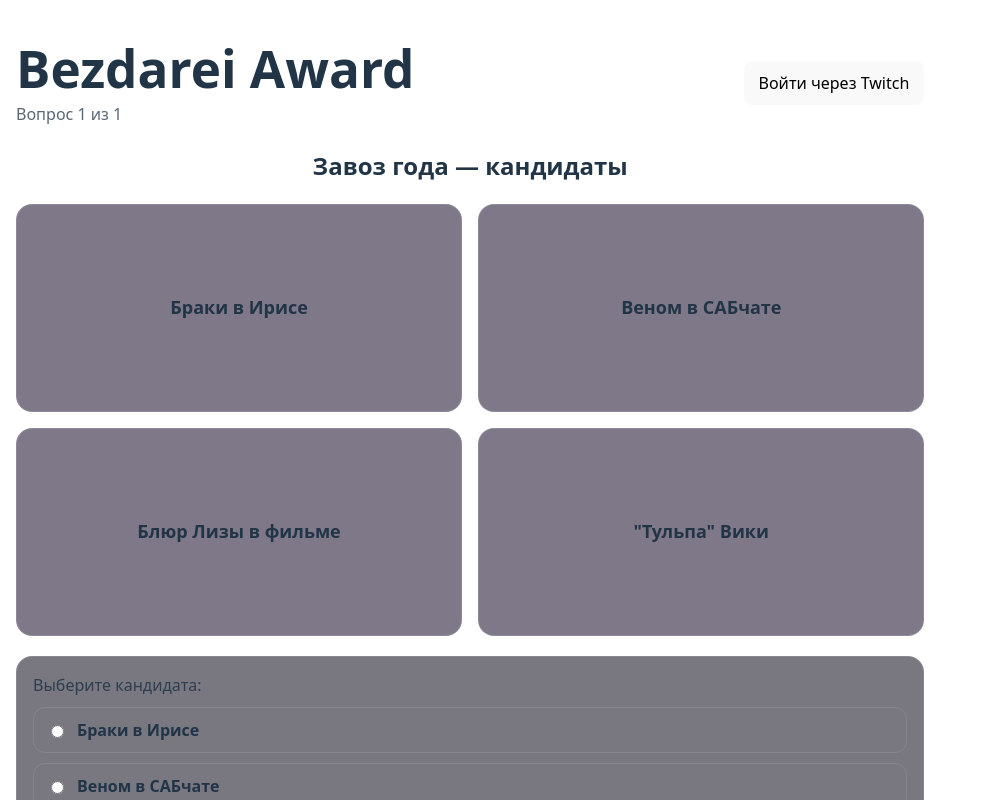
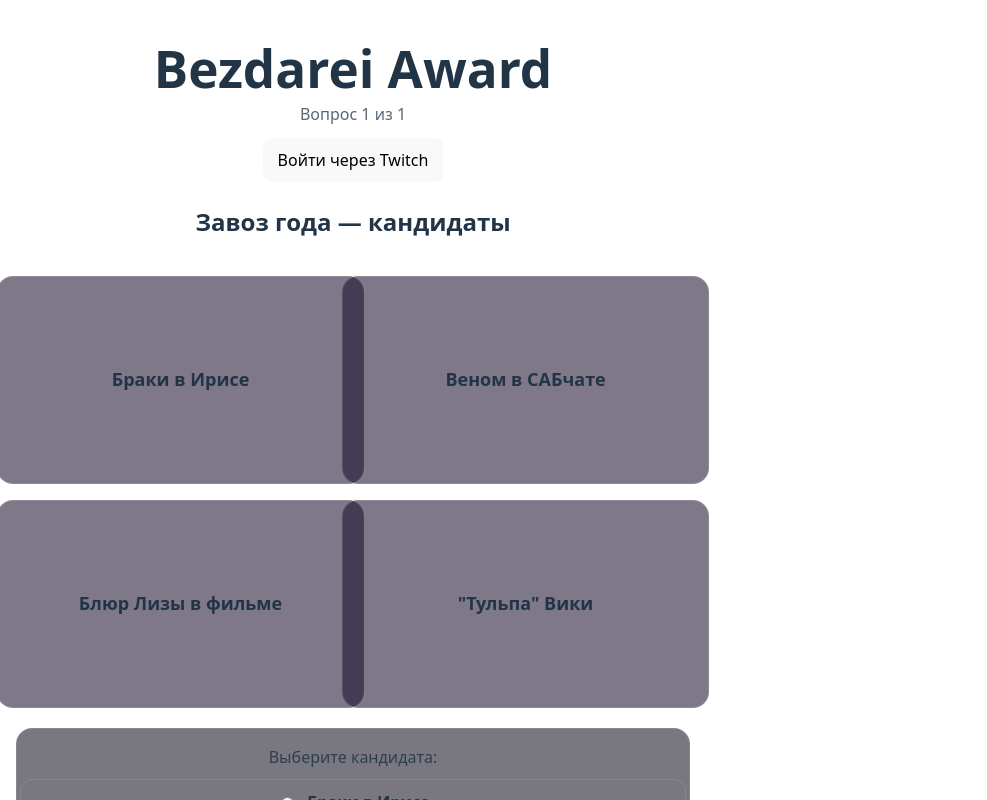
Before and after one commit to Electosonic/bezdareiaward, a React (Vite) app: page / in a window 1280 px wide. Shown: the top 800 px of the page, without its empty margins (0-987 px from the left). Built offline with nearby package versions, Linux system fonts and the light colour scheme.

Commit message:
center elements

```diff
--- a/src/App.tsx
+++ b/src/App.tsx
@@ -130,22 +130,48 @@
   const canNext = step < ballot.length - 1;
   const hasUnsavedChange = !!selected && selected !== savedForNom;
 
+  // ======= СТИЛИ (всё по центру) =======
+
   const containerStyle: React.CSSProperties = {
     maxWidth: 980,
     margin: "24px auto",
     padding: 16,
     fontFamily: "system-ui",
+    display: "flex",
+    flexDirection: "column",
+    alignItems: "center",
+  };
+
+  const topPanelStyle: React.CSSProperties = {
+    width: "100%",
+    display: "flex",
+    flexDirection: "column",
+    alignItems: "center",
+    gap: 12,
+    textAlign: "center",
+  };
+
+  const authRowStyle: React.CSSProperties = {
+    display: "flex",
+    gap: 10,
+    alignItems: "center",
+    justifyContent: "center",
+    flexWrap: "wrap",
   };
 
   const cardGrid: React.CSSProperties = {
+    width: "100%",
     display: "grid",
     gridTemplateColumns: "repeat(2, minmax(0, 1fr))",
     gap: 16,
     marginTop: 16,
     marginBottom: 20,
+    justifyItems: "center",
   };
 
   const cardStyle = (active: boolean): React.CSSProperties => ({
+    width: "100%",
+    maxWidth: 420,
     borderRadius: 16,
     padding: 18,
     border: active ? "2px solid rgba(180, 140, 255, 0.9)" : "1px solid rgba(255,255,255,0.12)",
@@ -163,24 +189,66 @@
   });
 
   const panelStyle: React.CSSProperties = {
+    width: "100%",
+    maxWidth: 640,
     borderRadius: 16,
     border: "1px solid rgba(255,255,255,0.12)",
     background: "rgba(12, 8, 24, 0.55)",
     padding: 16,
+    display: "flex",
+    flexDirection: "column",
+    alignItems: "center",
+    textAlign: "center",
   };
+
+  const radioListStyle: React.CSSProperties = {
+    width: "100%",
+    display: "grid",
+    gap: 10,
+    justifyItems: "center",
+  };
+
+  const radioItemStyle: React.CSSProperties = {
+    width: "100%",
+    display: "flex",
+    justifyContent: "center",
+    gap: 10,
+    alignItems: "center",
+    padding: "10px 12px",
+    borderRadius: 12,
+    border: "1px solid rgba(255,255,255,0.10)",
+    cursor: "pointer",
+    textAlign: "center",
+  };
+
+  const buttonsRowStyle: React.CSSProperties = {
+    display: "flex",
+    gap: 12,
+    marginTop: 14,
+    alignItems: "center",
+    justifyContent: "center",
+    flexWrap: "wrap",
+    textAlign: "center",
+  };
+
+  // ======= UI =======
+
+  if (!nomination) {
+    return <div style={containerStyle}>Нет данных ballot</div>;
+  }
 
   return (
     <div style={containerStyle}>
       {/* Верхняя панель */}
-      <div style={{ display: "flex", justifyContent: "space-between", gap: 12, flexWrap: "wrap" }}>
+      <div style={topPanelStyle}>
         <div>
-          <h1 style={{ margin: 0 }}>Bezdarei Award</h1>
+          <h1 style={{ margin: 0, textAlign: "center" }}>Bezdarei Award</h1>
           <div style={{ opacity: 0.75, marginTop: 6 }}>
             Вопрос {step + 1} из {ballot.length}
           </div>
         </div>
 
-        <div style={{ display: "flex", gap: 10, alignItems: "center" }}>
+        <div style={authRowStyle}>
           {!token ? (
             <a href={loginUrl}>
               <button style={{ padding: "10px 14px" }}>Войти через Twitch</button>
@@ -226,20 +294,9 @@
       <div style={panelStyle}>
         <div style={{ marginBottom: 10, opacity: 0.85 }}>Выберите кандидата:</div>
 
-        <div style={{ display: "grid", gap: 10 }}>
+        <div style={radioListStyle}>
           {nomination.candidates.map((c) => (
-            <label
-              key={c.id}
-              style={{
-                display: "flex",
-                gap: 10,
-                alignItems: "center",
-                padding: "10px 12px",
-                borderRadius: 12,
-                border: "1px solid rgba(255,255,255,0.10)",
-                cursor: "pointer",
-              }}
-            >
+            <label key={c.id} style={radioItemStyle}>
               <input
                 type="radio"
                 name={`nom_${nomination.id}`}
@@ -274,7 +331,7 @@
           )}
         </div>
 
-        <div style={{ display: "flex", gap: 12, marginTop: 14, alignItems: "center", flexWrap: "wrap" }}>
+        <div style={buttonsRowStyle}>
           <button
             disabled={!canPrev}
             onClick={() => setStep((s) => Math.max(0, s - 1))}
```
